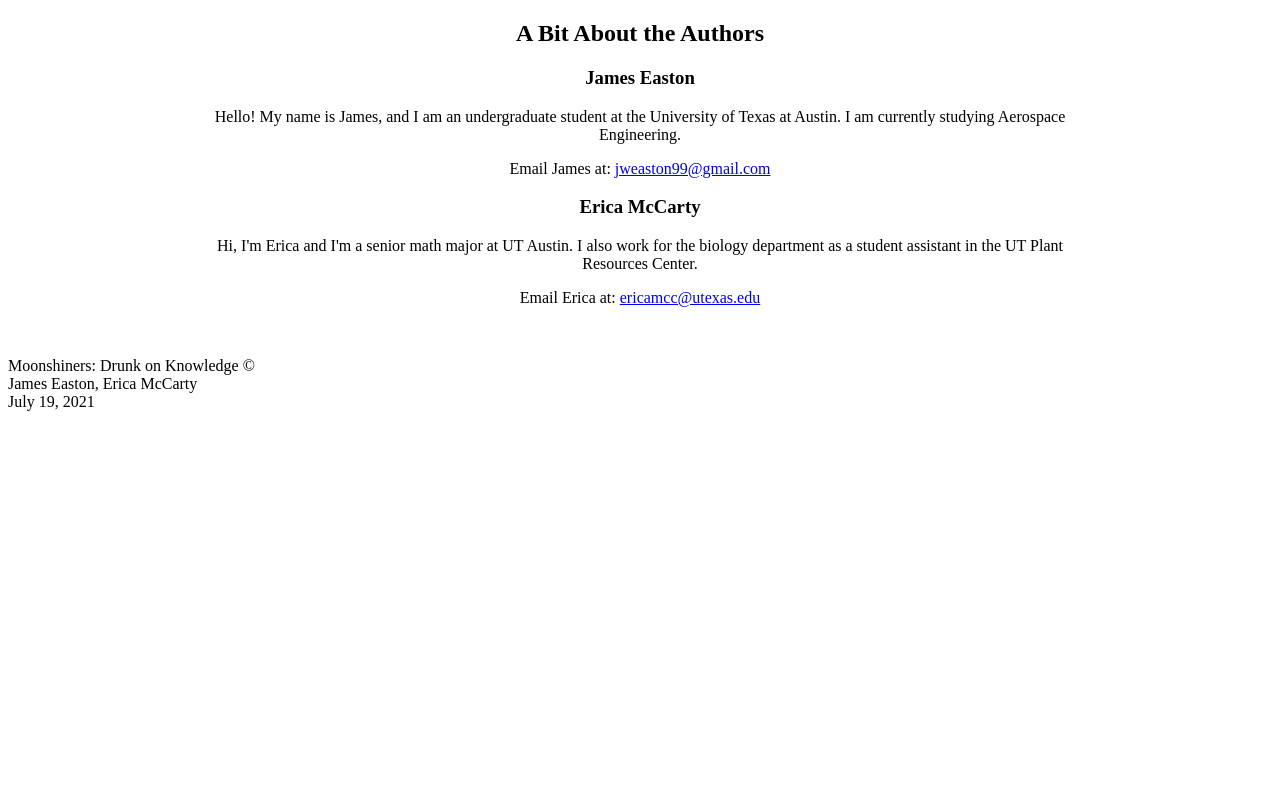
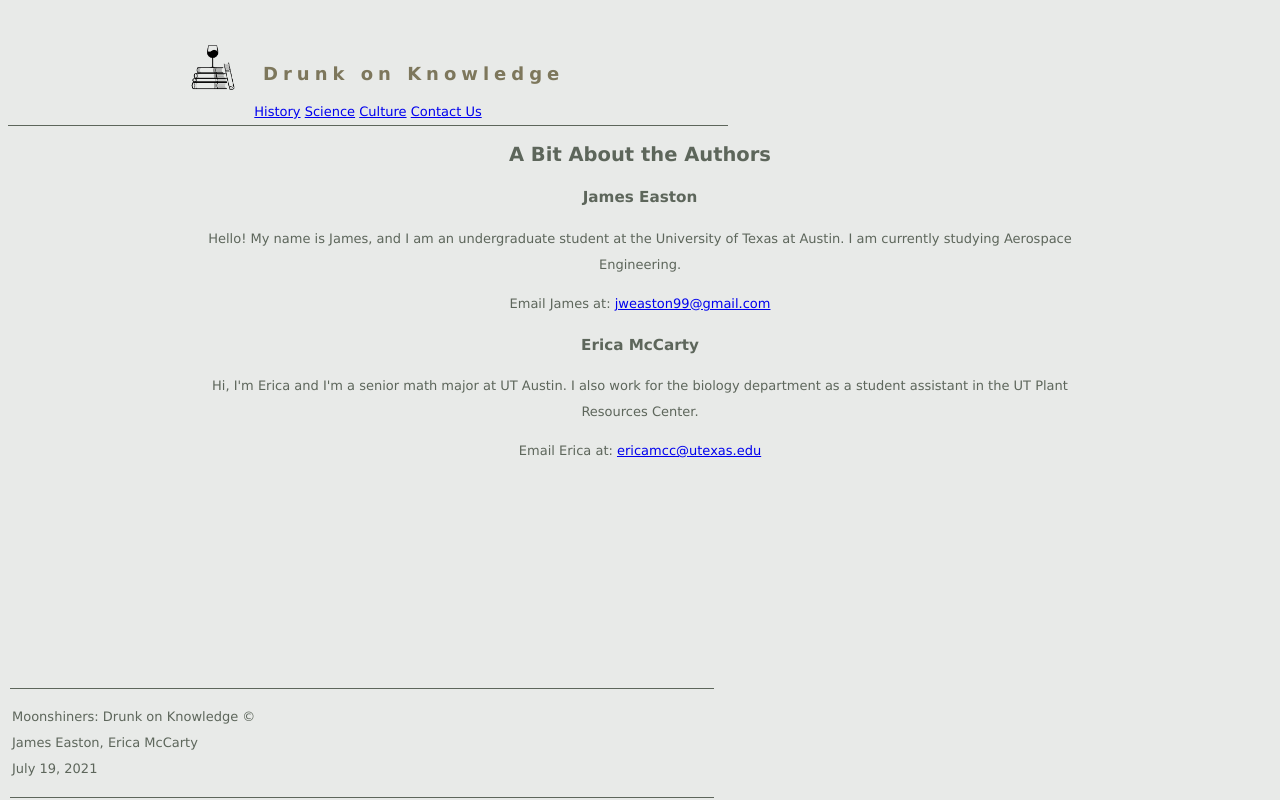
Before and after one commit to jweaston/cs329e-finalproject, a PHP site: page /contacts.html in a window 1280 px wide. Run offline with PHP 8.4, Linux system fonts and the light colour scheme.

Commit message:
Updated css and uploaded logo

```diff
--- a/contacts.html
+++ b/contacts.html
@@ -9,7 +9,16 @@
 </head>
 <body>
     <header>
-
+        <h1>
+            <img src="images/Website_logo.png" width="80">
+            Drunk on Knowledge
+        </h1>
+        <div class="navRow">
+            <a href="content.html" target="_self">History</a>
+            <a href="content.html" target="_self">Science</a>
+            <a href="content.html" target="_self">Culture</a>
+            <a href="contacts.html" target="_self">Contact Us</a><br>
+        </div>
     </header>
     <div class="contact" style="width:70%;">
         <h2> A Bit About the Authors </h2>
--- a/final.html
+++ b/final.html
@@ -8,7 +8,10 @@
 
     <body>
         <header>
-            <h1>Drunk on Knowledge</h1>
+            <img src="images/Website_logo.png" width="160">
+            <h1>
+                Drunk on Knowledge
+            </h1>
             <div class="navRow">
                 <a href="content.html" target="_self">History</a>
                 <a href="content.html" target="_self">Science</a>
--- a/style.css
+++ b/style.css
@@ -7,3 +7,53 @@
 .content img {
 	width: 300px;
 }
+
+html {
+    margin: 2px;
+    padding: 2px;
+  }
+
+  body {
+    margin: 2px;
+    padding: 2px;
+    color: #5d665b;
+    background-color: #e8eae8;
+    font-family: Verdana, Geneva, Arial, sans-serif;
+    font-size: small;
+    line-height: 200%;
+  }
+
+  header {
+    min-width: 700px;
+    max-width: 720px;
+    border-bottom: 1px double;
+    vertical-align: middle;
+    text-align: center;
+  }
+
+  header img{
+    position: relative;
+    top: 20px;
+  }
+
+  h1 {
+    font-size: large;
+    font-weight: bold;
+    letter-spacing: 5px;
+    text-align: center;
+    vertical-align: middle;
+    color: #7d775c;
+  }
+
+  footer {
+    position: fixed;
+    bottom: 0px;
+    clear: both;
+    min-width: 700px;
+    max-width: 720px;
+    margin: 2px;
+    padding: 2px;
+    border-top: 1px double;
+    border-bottom: 1px solid;
+    background-color: #e8eae8;
+  }
```
Also changed, not shown: images/Website_logo.png (added).
